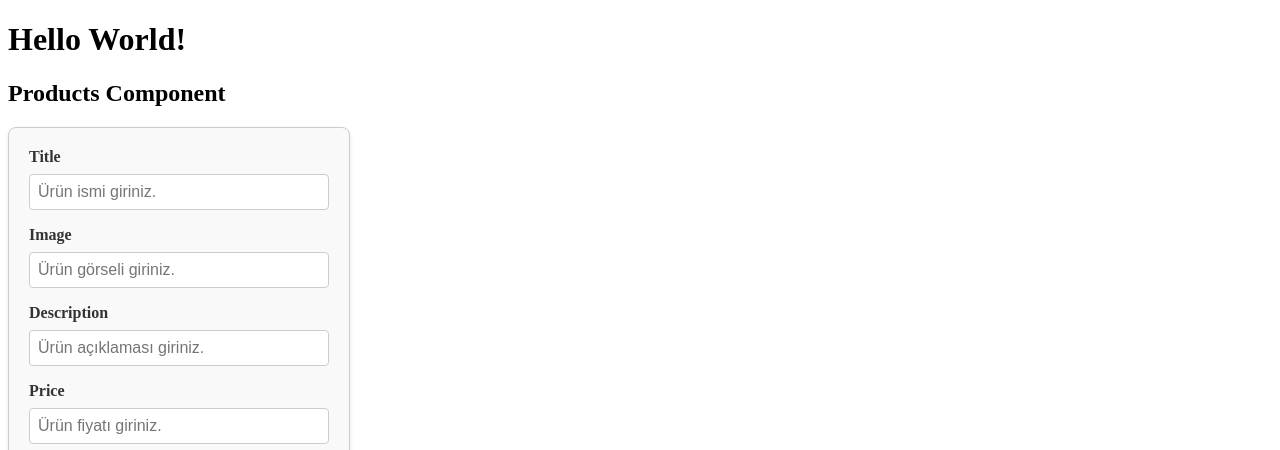
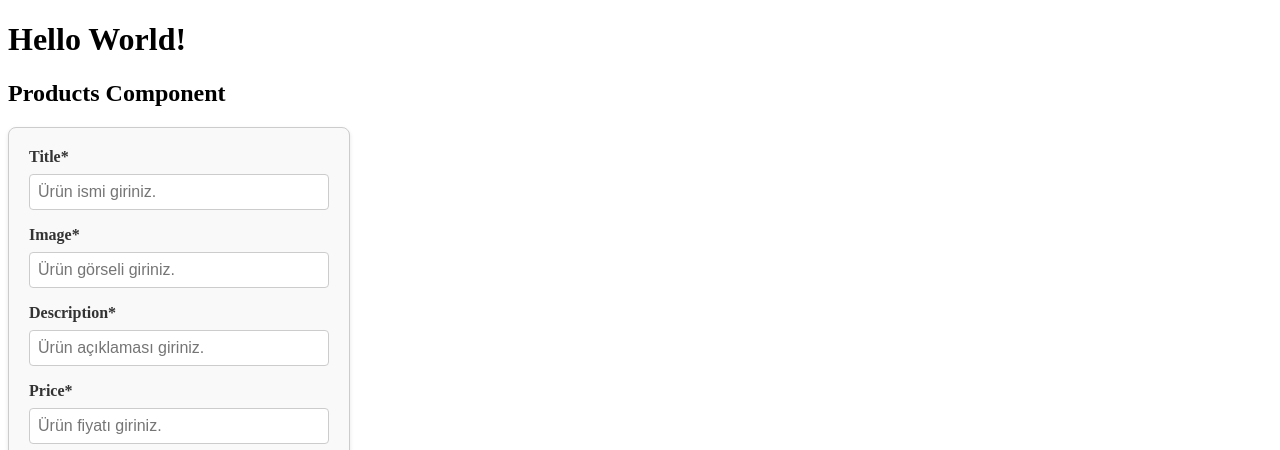
Before and after one commit to eminbasbayan/2024-3-react-bootcamp, a React (Vite) app: page / in a window 1280 px wide. Shown: the top 450 px of the page. Built offline with nearby package versions, Linux system fonts and the light colour scheme.

Commit message:
input kontrolü

```diff
--- a/src/components/Products/AddNewProduct.jsx
+++ b/src/components/Products/AddNewProduct.jsx
@@ -7,25 +7,25 @@ import "./AddNewProduct.css";
 
 const productInputs = [
   {
-    label: "Title",
+    label: "Title*",
     type: "text",
     placeholder: "Ürün ismi giriniz.",
     name: "title",
   },
   {
-    label: "Image",
+    label: "Image*",
     type: "text",
     placeholder: "Ürün görseli giriniz.",
     name: "image",
   },
   {
-    label: "Description",
+    label: "Description*",
     type: "text",
     placeholder: "Ürün açıklaması giriniz.",
     name: "description",
   },
   {
-    label: "Price",
+    label: "Price*",
     type: "number",
     placeholder: "Ürün fiyatı giriniz.",
     name: "price",
@@ -44,11 +44,23 @@ function AddNewProduct({ handleSubmit }) {
     setProductData({ ...productData, [name]: value });
   }
 
+  function onSubmit(event) {
+    event.preventDefault();
+
+    const isFormValid = Object.values(productData).every(
+      (value) => value.trim() !== ""
+    );
+
+    if (!isFormValid) {
+      console.error("Input alanları boş geçilemez!");
+      return;
+    }
+
+    handleSubmit(productData);
+  }
+
   return (
-    <form
-      className="product-form"
-      onSubmit={(event) => handleSubmit(event, productData)}
-    >
+    <form className="product-form" onSubmit={onSubmit}>
       {productInputs.map((input, index) => (
         <ProductInput key={index} {...input} handleChange={handleChange} />
       ))}
--- a/src/components/Products/Products.jsx
+++ b/src/components/Products/Products.jsx
@@ -7,8 +7,7 @@ import "./Products.css";
 function Products() {
   const [products, setProducts] = useState(productsData);
 
-  function handleSubmit(event, productData) {
-    event.preventDefault();
+  function handleSubmit(productData) {
 
     const newProduct = {
       ...productData,
```
